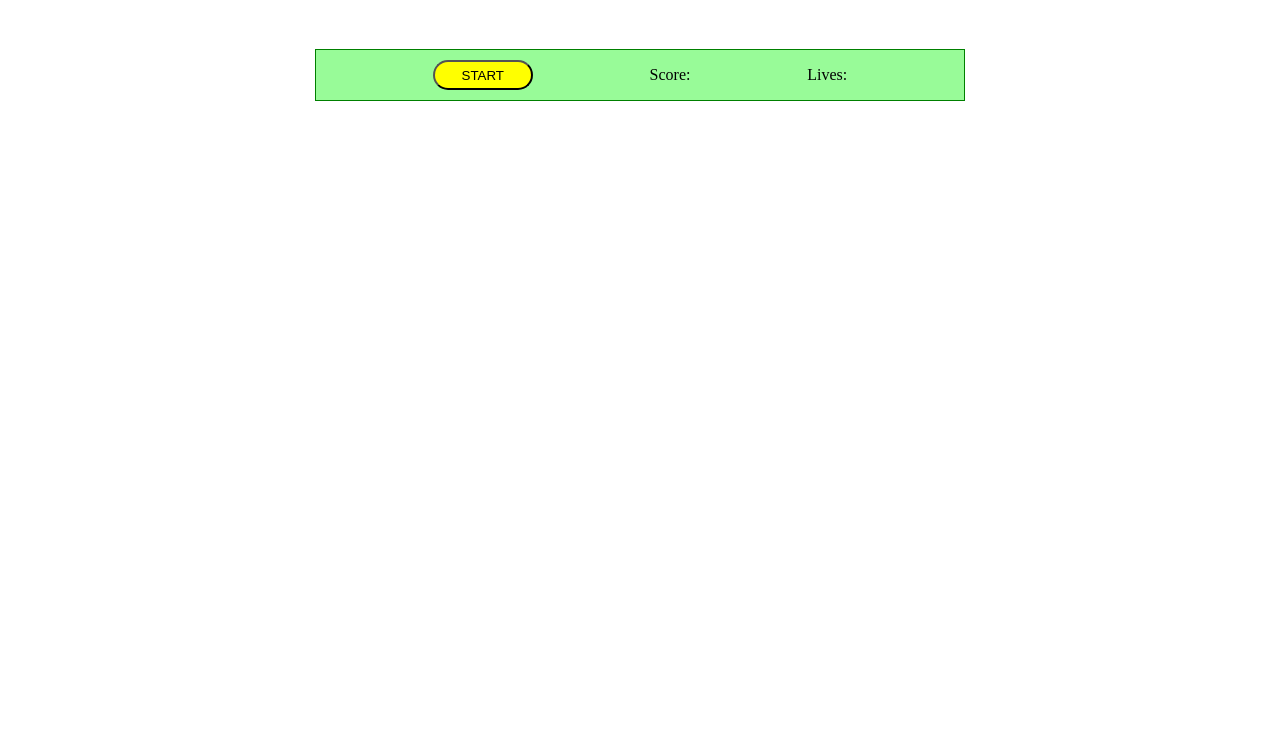
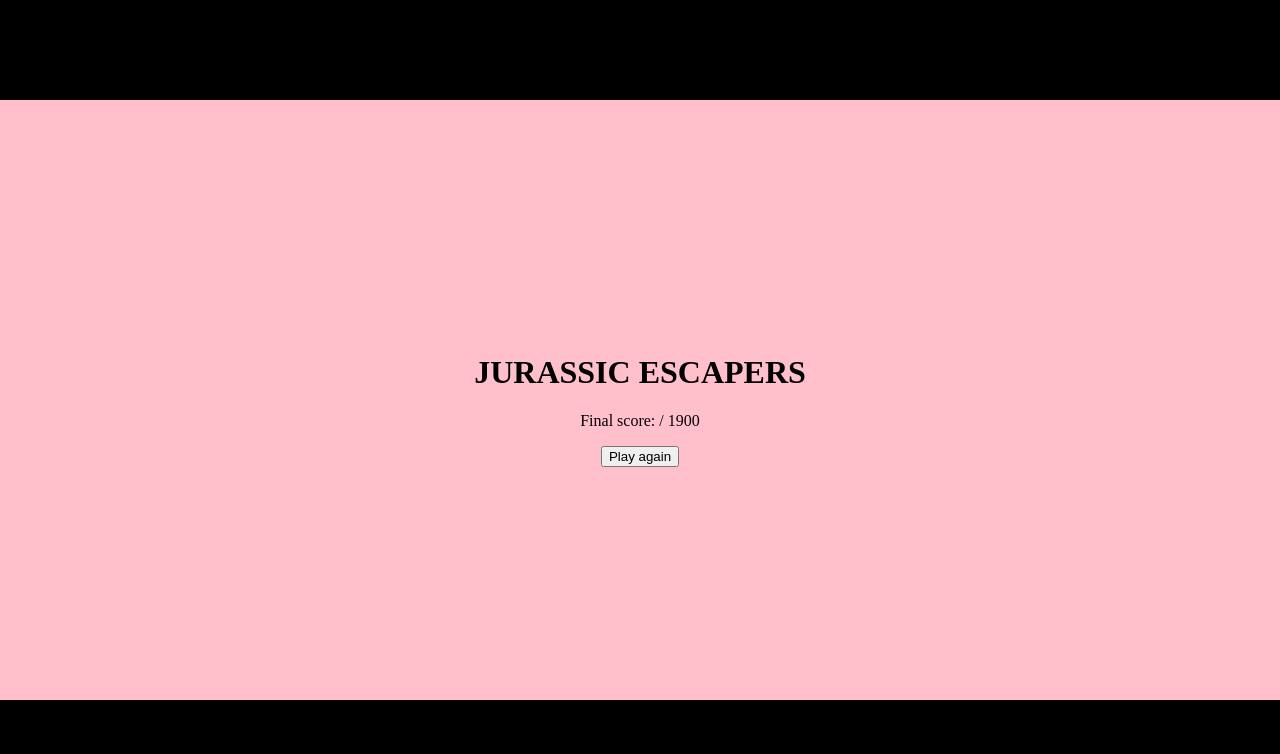
Before and after one commit to sapphire-p/sei-project-1, a plain HTML site: page index.html in a window 1280 px wide. Drawn offline with Linux system fonts and the light colour scheme.

Commit message:
Added some HTML and CSS for the start-sreen and end-screen and other styling

```diff
--- a/index.html
+++ b/index.html
@@ -9,21 +9,54 @@
   <title>Document</title>
 </head>
 <body>
-  <div class="game-container">
-    <div class="start-score-lives-container">
+  <div class="page-container">
+
+    <div class="screen-container start-screen-container">
+      <div>
+        <h1>JURASSIC ESCAPERS</h1>
+      </div>
+      <div>
+        <p>You play a park warden at Paleo Park - an impressive dinosaur park where the attractions bite back.</p>
+        <p>A fault with the security systems has caused the dinosaurs to break out of their enclosures and they're making a dash for the exit!</p>
+        <p>Your mission: hop into your tank and bring those hungry dinos down before they make it to the gate.</p>
+        <p>Use the left and right arrow keys to move the tank, and space bar to fire a missile</p>
+        <p>But watch out! Those crafty dinos have learned to throw rocks, so you'll need to dodge those too</p>
+        <p>Good luck!</p>
+      </div>
       <div>
         <button class="start-button">START</button>
       </div>
+    </div>
+
+    <div class="game-screen-container">
+      <div class="game-container">
+        <div class="score-and-lives-container">
+          <div>
+            <p class="title-above-game">JURASSIC ESCAPERS</p>
+          </div>
+          <div>
+            <p class="score-paragraph">Score: <span class="score-display"></span></p>
+          </div>
+          <div>
+            <p class="lives-paragraph">Lives: <span class="lives-display"></span></p>
+          </div>
+        </div>
+        <div class="grid-container">
+          <div class="grid"></div>
+        </div>
+      </div>
+    </div>
+
+    <div class="screen-container end-screen-container">
       <div>
-        <p class="score-paragraph">Score: <span class="score-display"></span></p>
+        <h1>JURASSIC ESCAPERS</h1>
+        <p>Final score: <span class="final-score"></span> / 1900</p>
       </div>
       <div>
-        <p class="lives-paragraph">Lives: <span class="lives-display"></span></p>
+        <button class="play-again-button">Play again</button>
       </div>
     </div>
-    <div class="grid-container">
-      <div class="grid"></div>
-    </div>
+
   </div>
   <script src="scripts/app.js"></script>
 </body>
--- a/scripts/app.js
+++ b/scripts/app.js
@@ -74,13 +74,25 @@ let explosionSpeed = 300
 // Event Listeners
 
 const startButton = document.querySelector(".start-button")
-startButton.addEventListener("click", startGame)
+// startButton.addEventListener("click", startGame) //? Remember to turn this on again after styling grid in CSS!
 
 document.addEventListener('keyup', keysGunAction)
 
 
 
-/* startGame function */
+/* startGame function */ //!
+
+for (let i = 0; i < cellCount; i++) { // This block of code creates the grid
+  const cell = document.createElement("div")
+  cell.innerText = i
+  if (i > (width * width - (width + 1))) { // This adds a class of fence to the bottom row of the grid
+    cell.classList.add(fenceClass)
+  }
+  grid.appendChild(cell)
+  cells.push(cell)
+}
+
+// startGame() //!
 
 function startGame() {
 
--- a/styles/main.css
+++ b/styles/main.css
@@ -5,9 +5,10 @@
 body {
   height: 100vh;
   margin: 0;
+  background: black
 }
 
-.game-container {
+.page-container {
   display: flex;
   flex-direction: column;
   align-items: center;
@@ -15,13 +16,57 @@ body {
   height: 100vh;
 }
 
-.start-score-lives-container {
+/* START SCREEN & END SCREEN */
+
+
+.screen-container {
+  width: 100%;
+  height: 70%;
+  min-height: 600px;
+  /* 'display:' property lives in side start-screen-container or end-screen-container class to control visibility */
+  flex-direction: column;
+  justify-content: center;
+  align-items: center;
+  position: absolute;
+  text-align: center;
+}
+
+.start-screen-container {
+  /* change display: to 'flex' when you want start-screen-container to be visible */
+  display: none;
+  background: lightskyblue;
+  z-index: 1;
+}
+
+.end-screen-container {
+  /* change display: to 'flex' when you want start-screen-container to be visible */
+  display: flex;
+  background: pink;
+  z-index: 2;
+}
+
+
+/* GAME */
+
+.game-screen-container {
+  display: flex;
+  flex-direction: column;
+  align-items: center;
+  justify-content: center;
+  background: powderblue;
+  width: 100%;
+  height: 70%;
+  min-height: 600px;
+}
+
+.score-and-lives-container {
   border: 1px solid green;
   background: palegreen;
   display: flex;
   justify-content: space-evenly;
   align-items: center;
-  width: 650px;
+  width: 60vh;
+  min-width: 500px;
 }
 
 .start-button {
@@ -32,11 +77,13 @@ body {
   border-radius: 30px;
 }
 
+/* Grid */
 
 .grid-container {
   display: flex;
   justify-content: center;
   align-items: center;
+  z-index: 0;
 }
 
 .grid {
@@ -44,9 +91,11 @@ body {
   justify-content: center;
   align-items: center;
   flex-wrap: wrap;
-  height: 100%;
-  height: 650px;
-  width: 650px;
+  /* height: 100%; */
+  height: 60vh;
+  width: 60vh;
+  min-height: 500px;
+  min-width: 500px;
 }
 
 .grid div {
@@ -91,5 +140,5 @@ body {
 .fence {
   background-image: url("../assets/Fence.png");
   background-repeat: no-repeat;
-  background-size: contain;
+  background-size: cover;
 }
```
